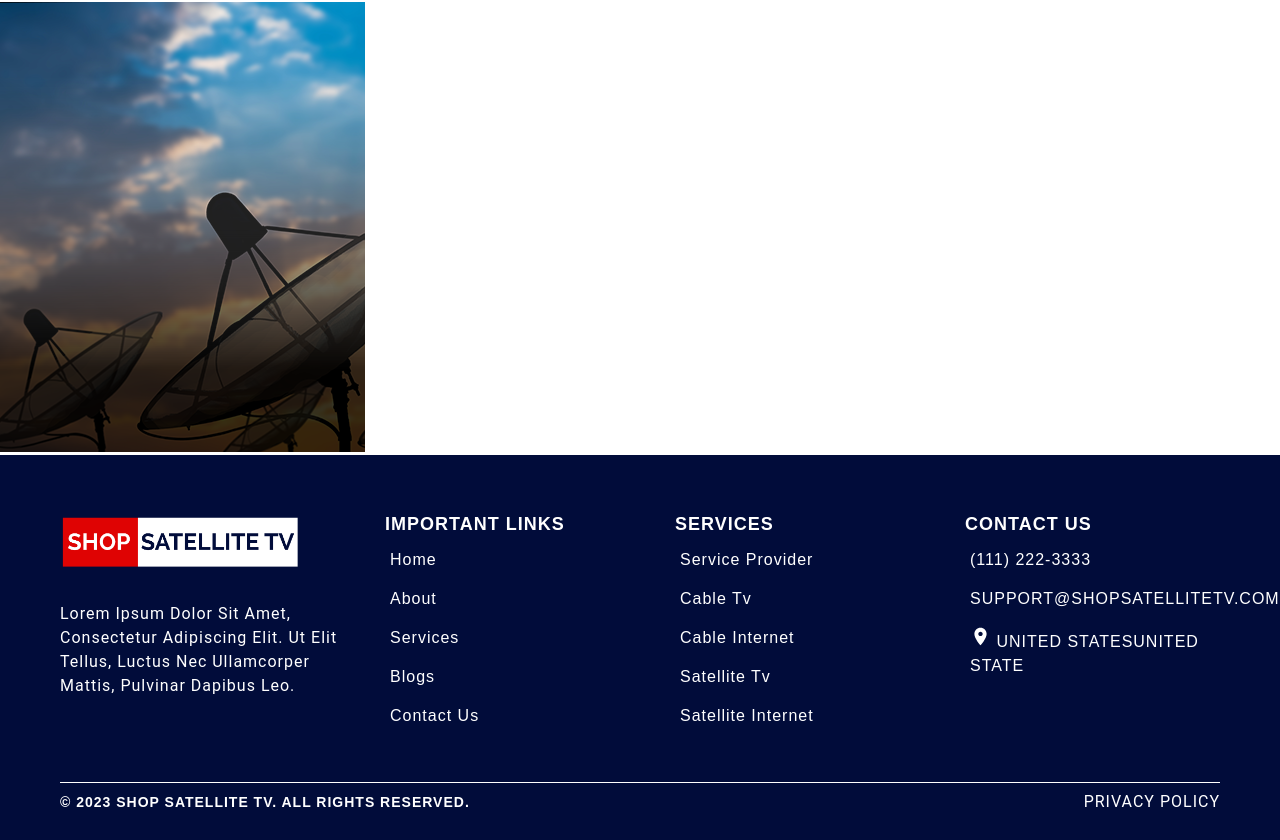
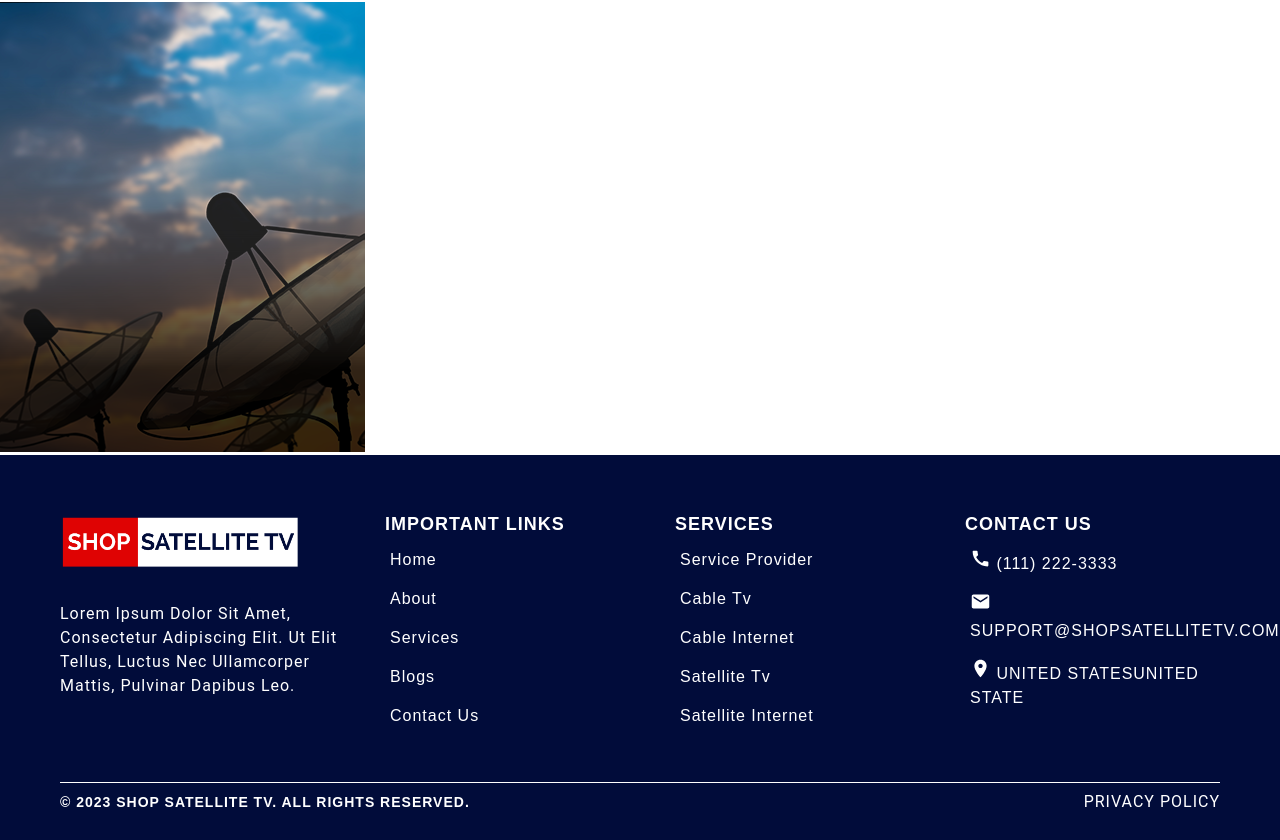
Before and after one commit to Sherdil07/CableTv, a React (Create React App) app: page /services/satellite-tv in a window 1280 px wide. Shown: the part 688-1528 px from the top of the page. Built offline with nearby package versions, Linux system fonts and the light colour scheme.

Commit message:
icons on footer

```diff
--- a/src/components/Footer.jsx
+++ b/src/components/Footer.jsx
@@ -1,6 +1,8 @@
 import React from "react";
 import FooterLogo from "../assests/footer-logo.png";
 import LocationOnIcon from "@mui/icons-material/LocationOn";
+import MailIcon from "@mui/icons-material/Mail";
+import CallIcon from "@mui/icons-material/Call";
 import "../styles/Footer.css";
 const Footer = () => {
   return (
@@ -49,8 +51,12 @@ const Footer = () => {
             <div className="FooterContent">
               <h2>Contact Us</h2>
               <ul className="list-items">
-                <li className="list-item">(111) 222-3333</li>
-                <li className="list-item">SUPPORT@SHOPSATELLITETV.COM</li>
+                <li className="list-item">
+                  <CallIcon /> (111) 222-3333
+                </li>
+                <li className="list-item">
+                  <MailIcon /> SUPPORT@SHOPSATELLITETV.COM
+                </li>
                 <li className="list-item">
                   <LocationOnIcon /> UNITED STATESUNITED STATE
                 </li>
```
